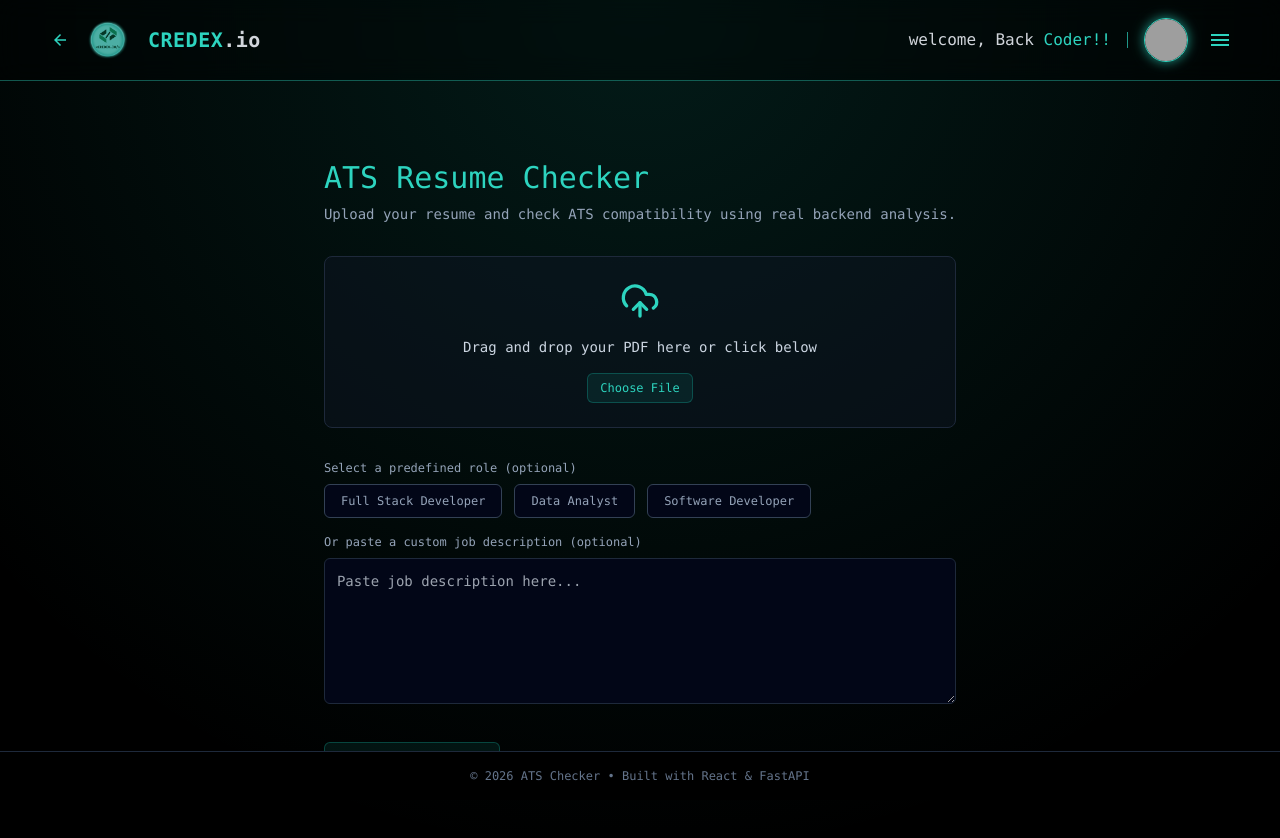
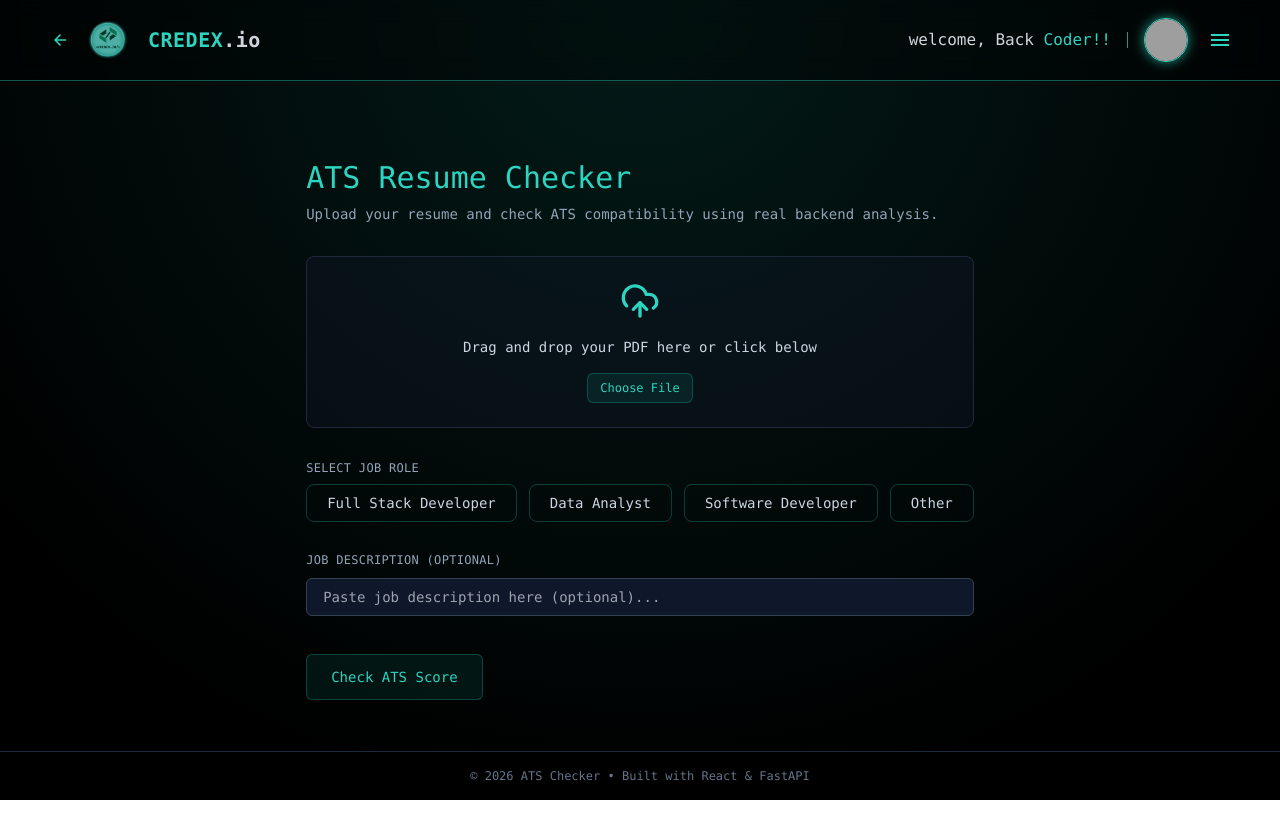
Before and after one commit to cooldkt143/CREDEX.io, a React (Vite) app: page /ats-checker in a window 1280 px wide. Shown: the top 838 px of the page. After the commit the page ends 800 px from the top, so only its background shows below. Built offline with nearby package versions, Linux system fonts and the light colour scheme; grey boxes are pictures that could not be loaded.

Commit message:
ATS Checker Updated

```diff
--- a/src/pages/ATSChecker.jsx
+++ b/src/pages/ATSChecker.jsx
@@ -5,23 +5,21 @@ import { UploadCloud, CheckCircle } from "lucide-react";
 const ATSChecker = () => {
   const [file, setFile] = useState(null);
   const [analysisResult, setAnalysisResult] = useState(null);
-  const [jobDescription, setJobDescription] = useState("");
-  const [jobType, setJobType] = useState("");
   const [isDragging, setIsDragging] = useState(false);
   const [loading, setLoading] = useState(false);
-  const [customRole, setCustomRole] = useState("");
-
+  const [jobType, setJobType] = useState("");
+  const [isOther, setIsOther] = useState(false);
+  const [jobDescription, setJobDescription] = useState("");
+  const [selectedJob, setSelectedJob] = useState("");
 
   const inputRef = useRef(null);
 
   const handleFile = (selectedFile) => {
     if (!selectedFile) return;
-
     if (selectedFile.type !== "application/pdf") {
       alert("Please upload a PDF file");
       return;
     }
-
     setFile(selectedFile);
   };
 
@@ -35,7 +33,6 @@ const ATSChecker = () => {
       alert("Please upload your resume");
       return;
     }
-
     if (!jobType && !jobDescription.trim()) {
       alert("Please select a role or add a job description");
       return;
@@ -43,21 +40,15 @@ const ATSChecker = () => {
 
     const formData = new FormData();
     formData.append("resume", file);
-    formData.append(
-      "job_description",
-      jobDescription.trim() || jobType
-    );
+    formData.append("job_description", jobDescription.trim() || jobType);
 
     try {
       setLoading(true);
 
-      const response = await fetch(
-        "http://localhost:8000/api/resume/check",
-        {
-          method: "POST",
-          body: formData,
-        }
-      );
+      const response = await fetch("http://localhost:8000/api/resume/check", {
+        method: "POST",
+        body: formData,
+      });
 
       const data = await response.json();
 
@@ -70,6 +61,12 @@ const ATSChecker = () => {
       alert("Failed to connect to backend");
     } finally {
       setLoading(false);
+
+      // Only clear selection after submit
+      setJobType("");
+      setIsOther(false);
+      setJobDescription("");
+      setSelectedJob("");
     }
   };
 
@@ -91,8 +88,7 @@ const ATSChecker = () => {
   return (
     <div
       className="relative min-h-screen flex flex-col justify-between bg-black text-white
-      bg-[radial-gradient(circle_at_top,_rgba(20,184,166,0.15),_transparent_80%)]
-      before:absolute
+      bg-[radial-gradient(circle_at_top,_rgba(20,184,166,0.15),_transparent_80%)] before:absolute
       before:bg-[linear-gradient(rgba(255,255,255,0.03)_1px,transparent_1px),
       linear-gradient(90deg,rgba(255,255,255,0.03)_1px,transparent_1px)]
       before:bg-[size:40px_40px] before:opacity-20"
@@ -118,11 +114,7 @@ const ATSChecker = () => {
           onDrop={handleDrop}
           className={`border rounded-lg p-6 bg-slate-900/40 flex flex-col
           items-center justify-center gap-4 transition
-          ${
-            isDragging
-              ? "border-teal-400 bg-slate-900/70"
-              : "border-slate-800"
-          }`}
+          ${isDragging ? "border-teal-400 bg-slate-900/70" : "border-slate-800"}`}
         >
           <UploadCloud size={40} className="text-teal-400" />
 
@@ -165,12 +157,11 @@ const ATSChecker = () => {
         </div>
 
         {/* Job Preference */}
-        <div className="space-y-4">
-
-          {/* Predefined Roles */}
+        <div className="space-y-6">
+          {/* Role Selection */}
           <div>
-            <p className="text-slate-400 font-mono text-xs mb-2">
-              Select a predefined role (optional)
+            <p className="text-slate-400 font-mono text-xs uppercase tracking-wide mb-2">
+              Select Job Role
             </p>
 
             <div className="flex flex-wrap gap-3">
@@ -178,17 +169,22 @@ const ATSChecker = () => {
                 "Full Stack Developer",
                 "Data Analyst",
                 "Software Developer",
+                "Other",
               ].map((job) => (
                 <button
                   key={job}
-                  onClick={() => setJobType(job)}
-                  className={`px-4 py-2 rounded-md text-xs font-mono
-                  border transition
-                  ${
-                    jobType === job
-                      ? "border-teal-400 bg-teal-500/20 text-teal-400"
-                      : "border-slate-700 bg-slate-950 text-slate-400 hover:bg-slate-800"
-                  }`}
+                  onClick={() => {
+                    setSelectedJob(job);
+                    setIsOther(job === "Other");
+                    setJobType(job === "Other" ? "" : job);
+                  }}
+                  className={`
+          px-5 py-2 text-sm font-mono rounded-lg transition-all duration-200 border
+          ${selectedJob === job
+                      ? "bg-teal-500/10 text-teal-400 border-teal-500 shadow-md"
+                      : "bg-transparent text-slate-300 border-teal-500/30 hover:bg-teal-500/10 hover:text-teal-400"
+                    }
+        `}
                 >
                   {job}
                 </button>
@@ -196,20 +192,34 @@ const ATSChecker = () => {
             </div>
           </div>
 
-          {/* Custom Job Description */}
-          <div>
-            <p className="text-slate-400 font-mono text-xs mb-2">
-              Or paste a custom job description (optional)
-            </p>
+          {/* Custom Role Input */}
+          {isOther && (
+            <div className="space-y-2">
+              <label className="text-slate-400 font-mono text-xs uppercase tracking-wide">
+                Custom Role
+              </label>
+              <input
+                type="text"
+                value={jobType}
+                onChange={(e) => setJobType(e.target.value)}
+                className="w-full bg-slate-900 text-slate-200 border border-slate-700 rounded-md px-4 py-2 text-sm font-mono transition focus:border-teal-500 focus:ring-2 focus:ring-teal-500 focus:outline-none"
+                placeholder="Type job role..."
+              />
+            </div>
+          )}
+
+          {/* Job Description */}
+          <div className="space-y-2">
+            <label className="text-slate-400 font-mono text-xs uppercase tracking-wide">
+              Job Description (optional)
+            </label>
 
             <textarea
-              rows="6"
+              rows={jobDescription ? 4 : 1}
               value={jobDescription}
               onChange={(e) => setJobDescription(e.target.value)}
-              className="w-full bg-slate-950 text-slate-200
-              border border-slate-800 rounded-md p-3
-              font-mono text-sm focus:outline-none"
-              placeholder="Paste job description here..."
+              className="w-full bg-slate-900 text-slate-200 border border-slate-700 rounded-md px-4 py-2 text-sm font-mono resize-none transition focus:border-teal-500 focus:ring-2 focus:ring-teal-500 focus:outline-none"
+              placeholder="Paste job description here (optional)..."
             />
           </div>
         </div>
@@ -232,7 +242,6 @@ const ATSChecker = () => {
               <CheckCircle size={16} />
               Analysis Results
             </h2>
-
             <p className="text-slate-300 font-mono text-sm">
               Your resume scored{" "}
               <span className="text-teal-400 font-bold">
@@ -240,12 +249,10 @@ const ATSChecker = () => {
               </span>{" "}
               for ATS compatibility.
             </p>
-
             <div>
               <p className="text-slate-400 font-mono text-xs mb-1">
                 Keywords matched
               </p>
-
               <div className="flex flex-wrap gap-2">
                 {analysisResult.keywords.map((kw, idx) => (
                   <span
@@ -259,12 +266,10 @@ const ATSChecker = () => {
                 ))}
               </div>
             </div>
-
             <div>
               <p className="text-slate-400 font-mono text-xs mb-1">
                 Missing Keywords
               </p>
-
               <ul className="list-disc list-inside text-slate-300
               font-mono text-sm space-y-1">
                 {analysisResult.suggestions.map((s, idx) => (
```
